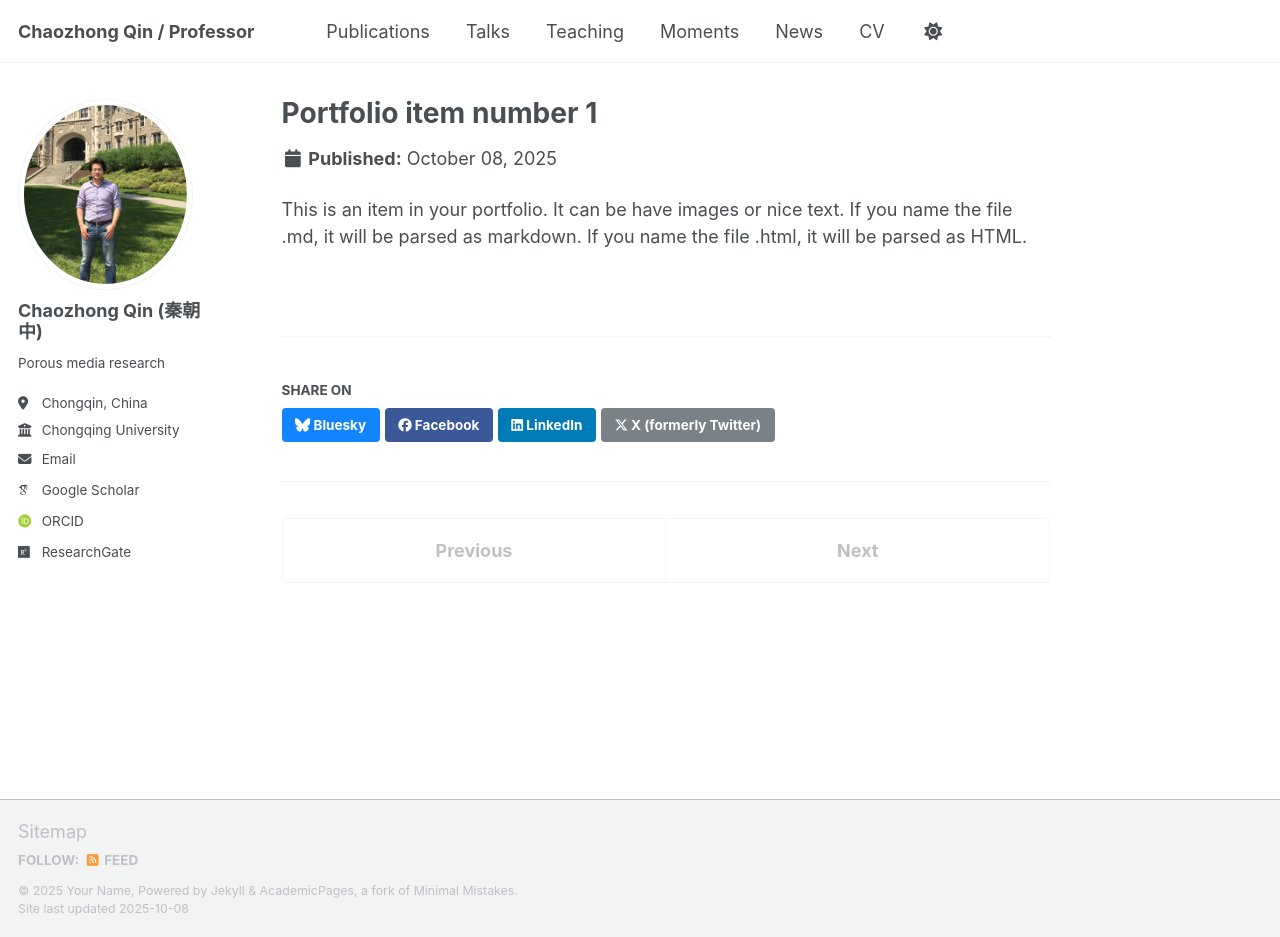
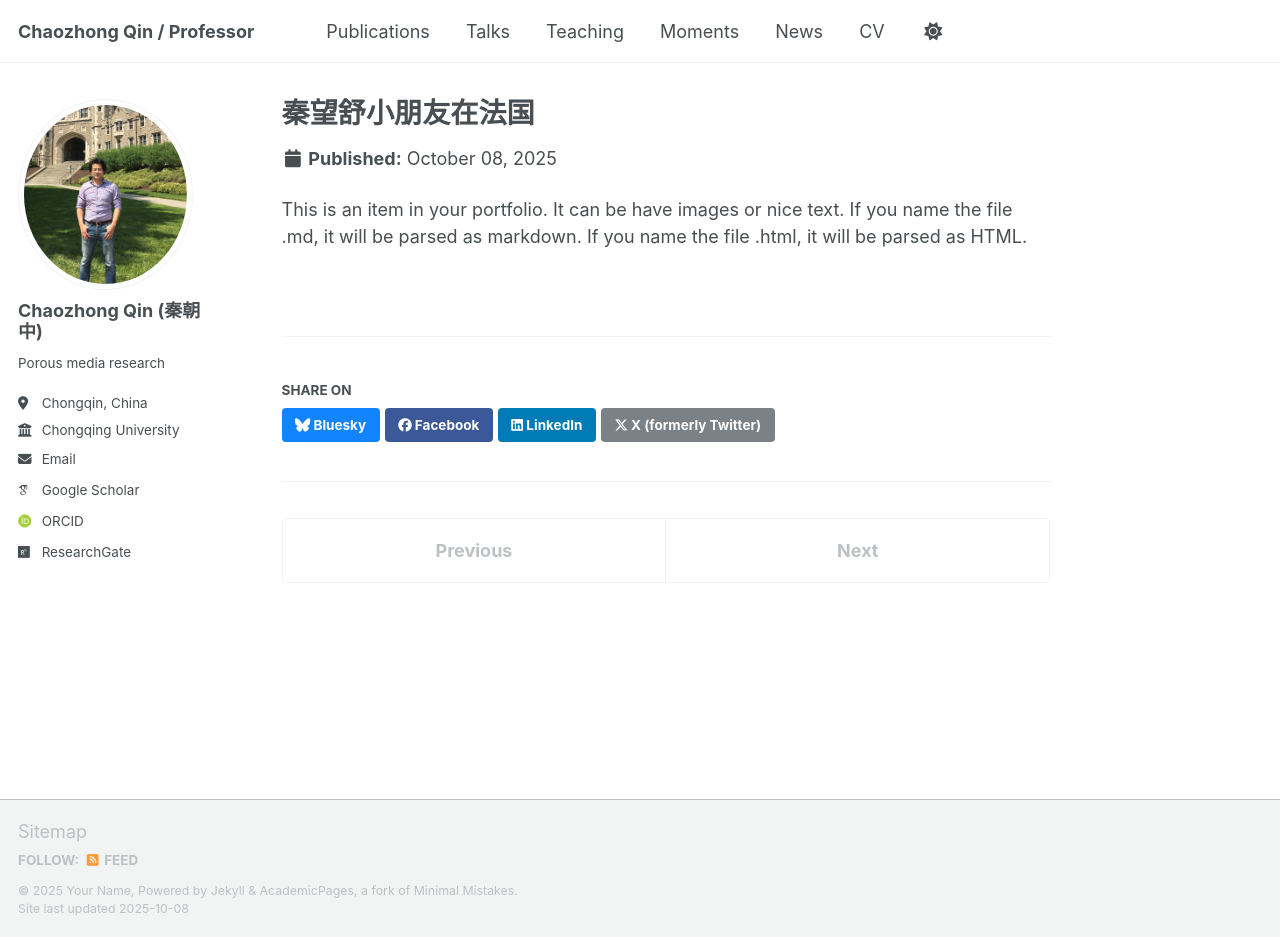
Before and after one commit to CZQIN/czqin.github.io, a Jekyll site: the page built from _portfolio/portfolio-1.md, in a window 1280 px wide and 937 px high. Built offline with Jekyll 4.4.1, drawn with Linux system fonts in a browser that asks for light colours; some web fonts are replaced; a script that is not in the unit is left out.

Commit message:
Update portfolio-1.md

```diff
--- a/_portfolio/portfolio-1.md
+++ b/_portfolio/portfolio-1.md
@@ -1,6 +1,6 @@
 ---
-title: "Portfolio item number 1"
-excerpt: "Short description of portfolio item number 1<br/><img src='/images/500x300.png'>"
+title: "秦望舒小朋友在法国"
+excerpt: "法国红土城<br/><img src='/images/mili-France-2024.png'>"
 collection: portfolio
 ---
 
```
